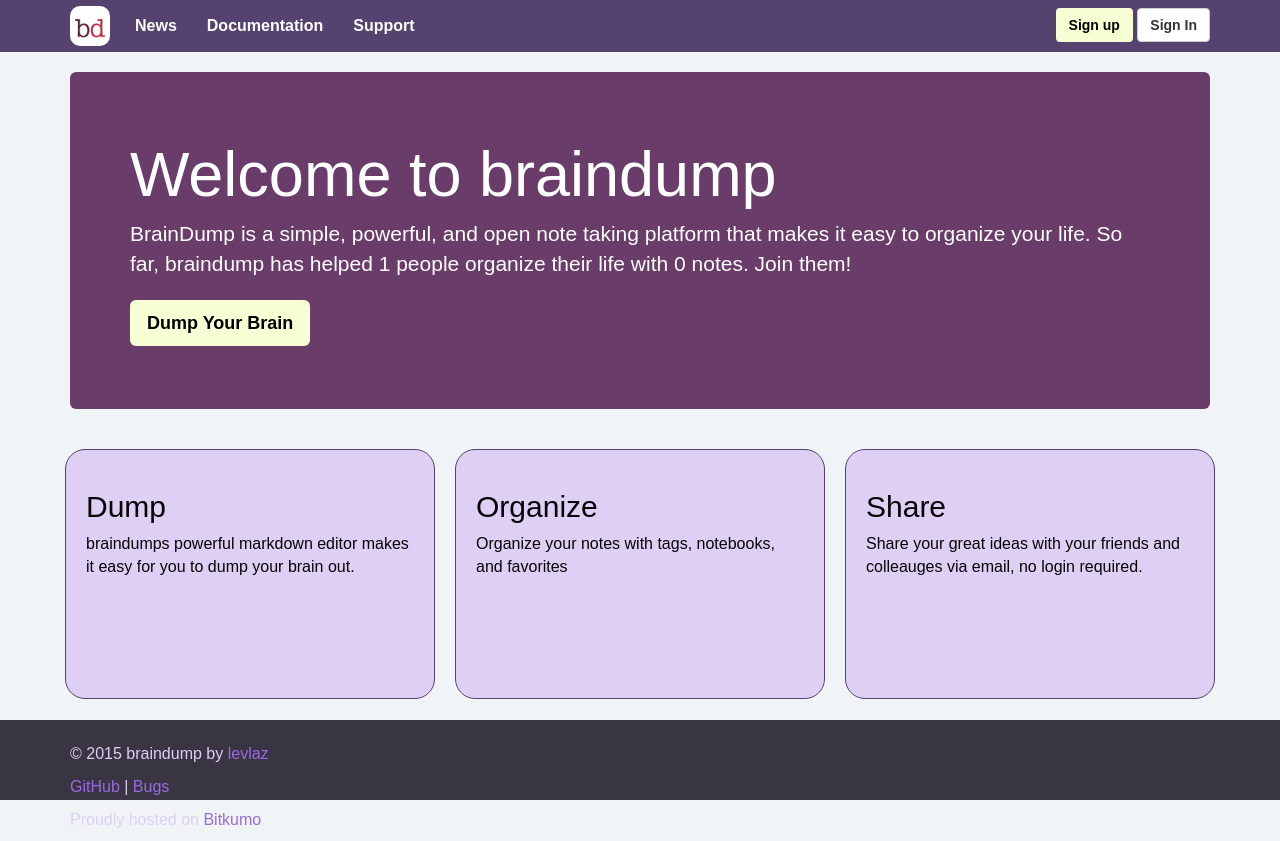
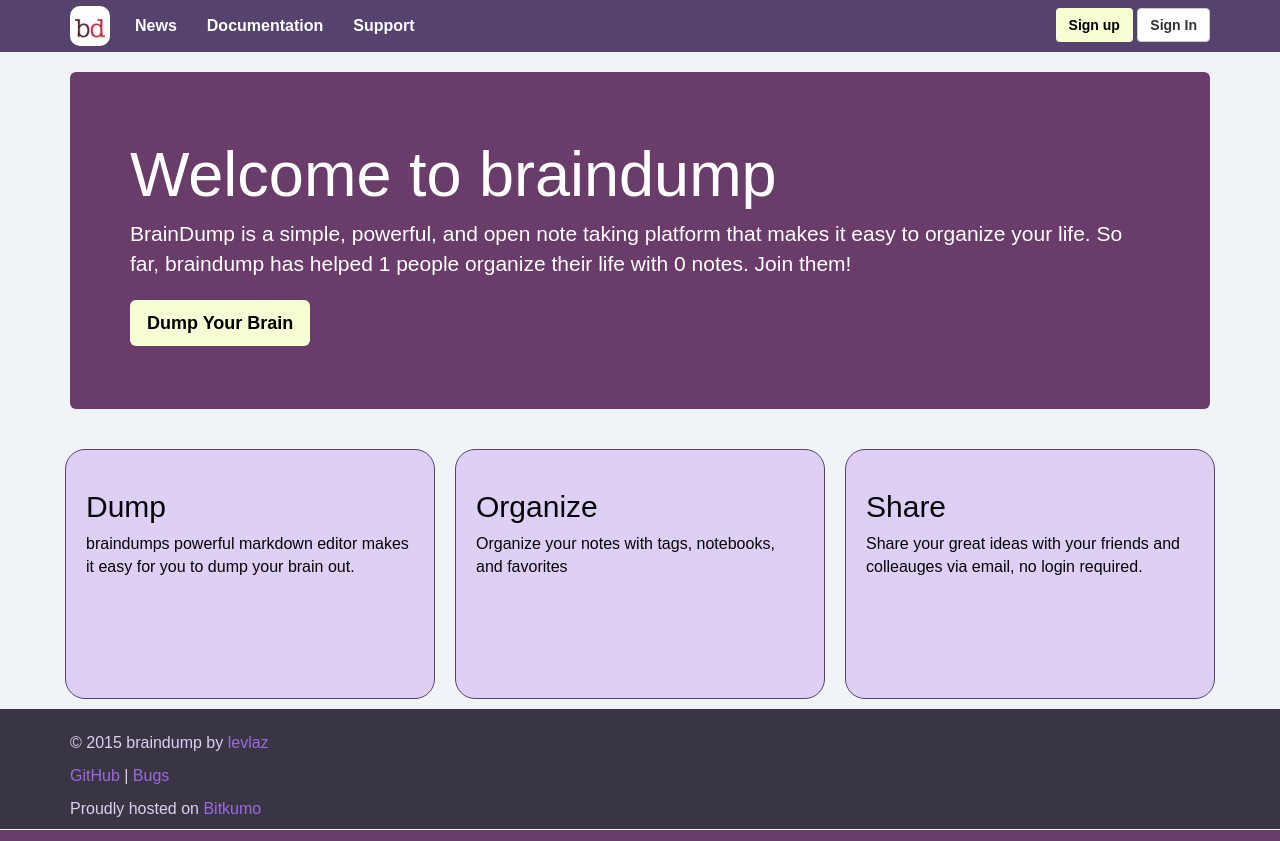
Before and after one commit to levlaz/braindump, a Flask app: page / in a window 1280 px wide. Run offline with Flask 2, Linux system fonts and the light colour scheme; data comes from the database, SQL or seed files in the repository; data that the repository does not hold is empty; some libraries are stand-ins or nearby versions; some web fonts are replaced.

Commit message:
Update Outer Footer

```diff
--- a/app/static/css/style.css
+++ b/app/static/css/style.css
@@ -8,7 +8,7 @@ html {
 }
 body {
   /* Margin bottom by footer height */
-  margin-bottom: 80px;
+  margin-bottom: 120px;
   font-family: 'Cantarell', sans-serif;
   font-size: 16px;
   background-color: rgb(240,244,247);
@@ -26,7 +26,7 @@ a:hover {
   bottom: 0;
   width: 100%;
   /* Set the fixed height of the footer here */
-  height: 80px;
+  height: 120px;
   background-color: rgba(13,6,23,0.8);
   color: rgb(222, 207, 244);
 }
```
